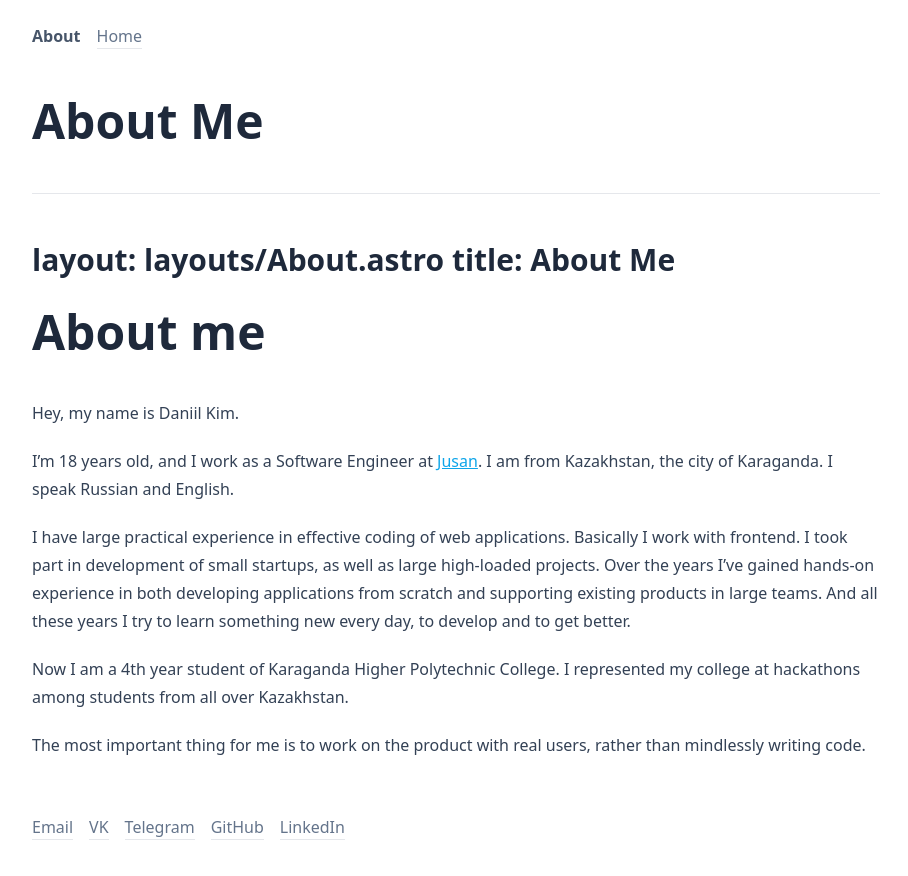
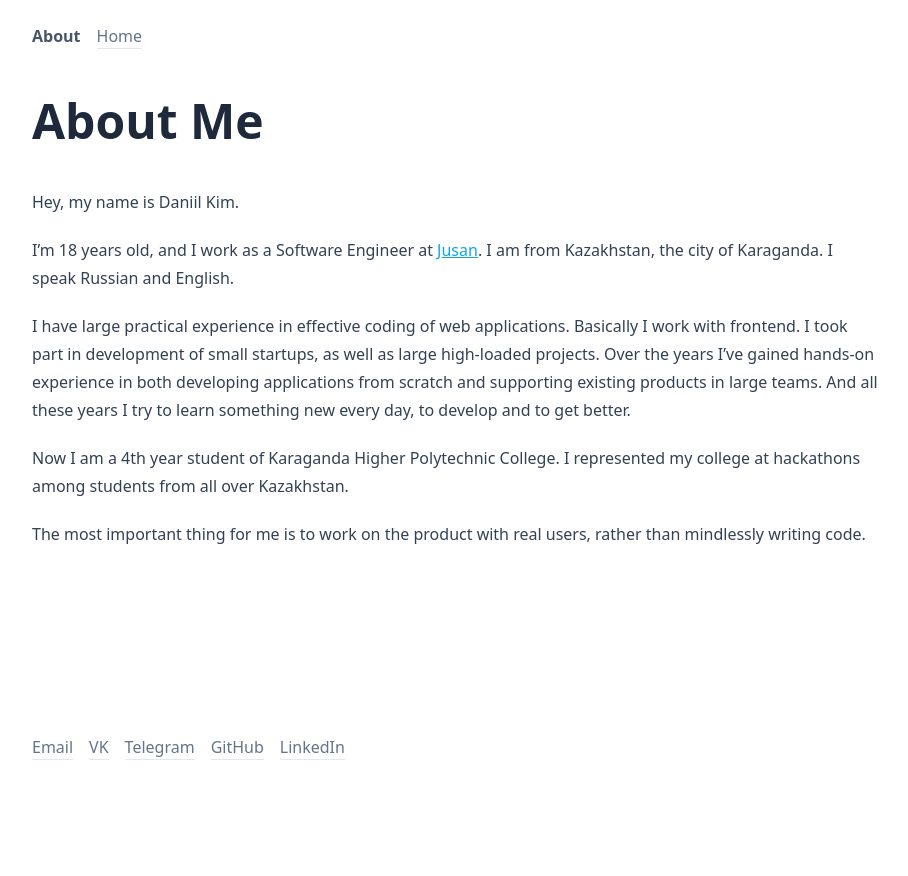
Before and after one commit to DaniilKimlb/daniilkim, an Astro site: page /about in a window 1280 px wide. Shown: the whole page, without its empty margins (184-1092 px from the left). After the commit the page ends 800 px from the top, so only its background shows below. Built offline with nearby package versions, Linux system fonts and the light colour scheme; Astro itself is replaced by a stand-in of ours.

Commit message:
fix: corrected the information about myself

```diff
--- a/src/pages/about.md
+++ b/src/pages/about.md
@@ -4,13 +4,6 @@ title: About Me
 ---
 
 # About Me
-
----
-layout: layouts/About.astro
-title: About Me
----
-
-# About me #
 
 Hey, my name is Daniil Kim.
 
```
